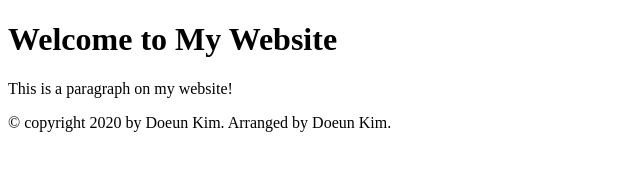
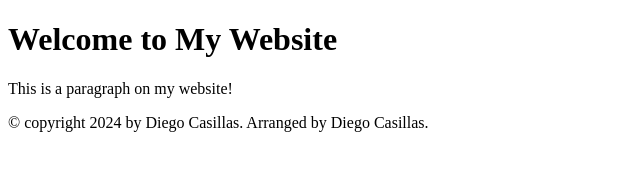
Before and after one commit to imDiegoCasillas/imDiegoCasillas.github.io, a plain HTML site: page index.html in a window 1280 px wide. Shown: the full height of the page, 0-640 px from the left. Drawn offline with Linux system fonts and the light colour scheme.

Commit message:
Update index.html

```diff
--- a/index.html
+++ b/index.html
@@ -9,7 +9,7 @@
     <h1>Welcome to My Website</h1>
     <p>This is a paragraph on my website!</p>
     <footer>
-        © copyright 2020 by Doeun Kim. Arranged by Doeun Kim.
+        © copyright 2024 by Diego Casillas. Arranged by Diego Casillas.
     </footer>
 </body>
 </html>
```
